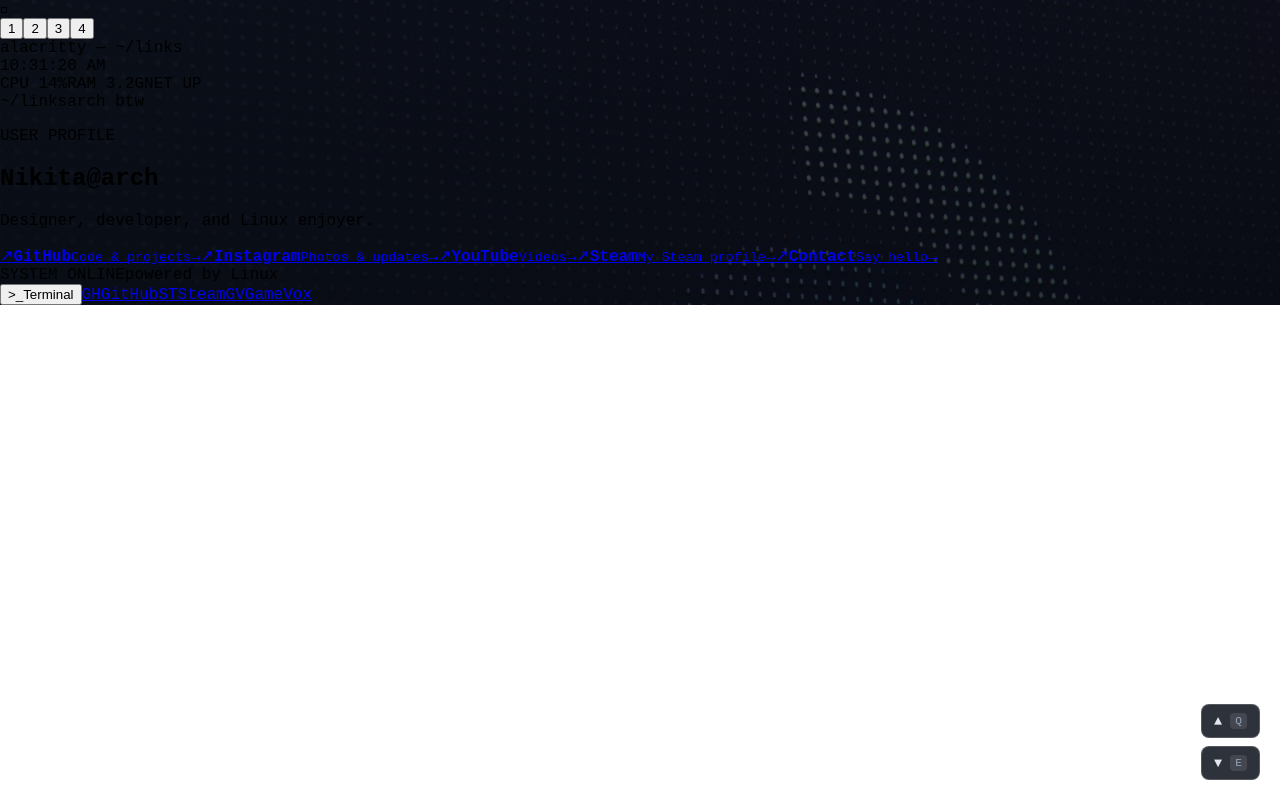
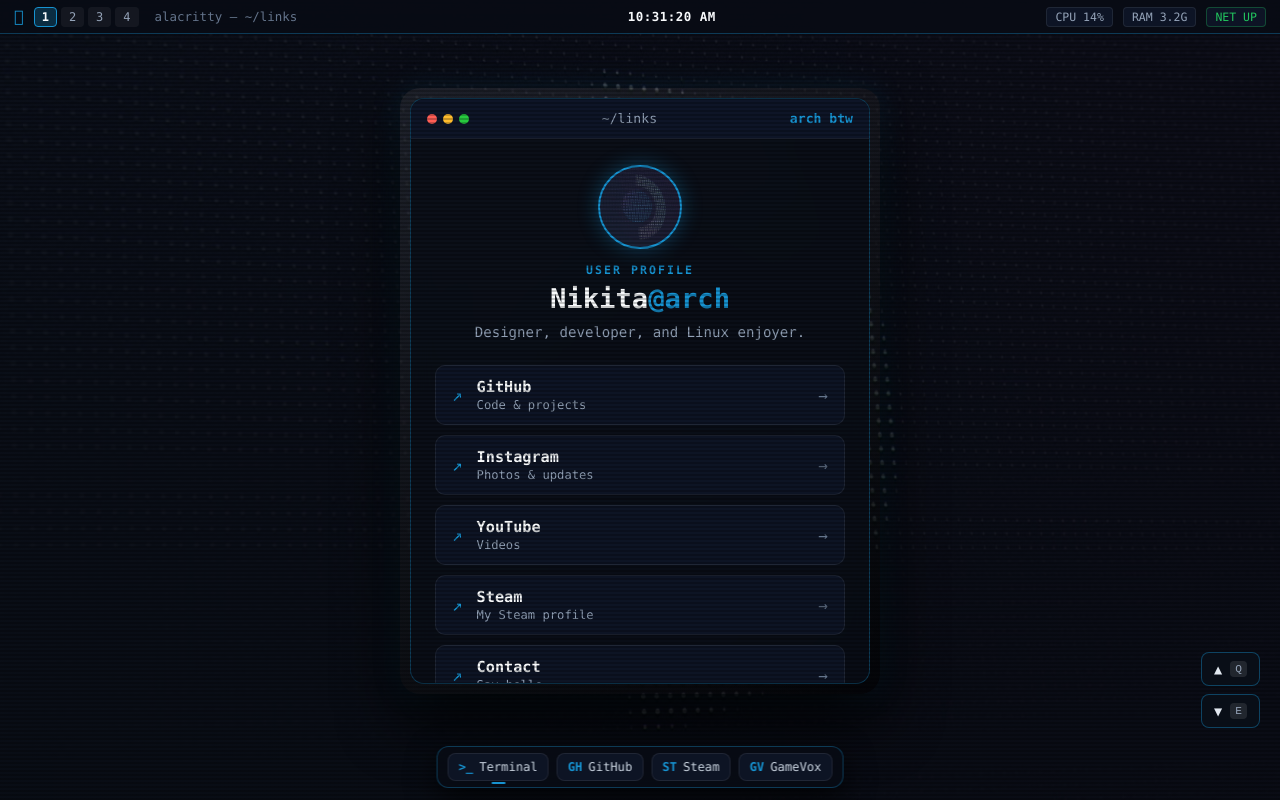
Before and after one commit to gitgamesoffcial/arch-terminal, a React (Vite) app: page / in a window 1280 px wide. Built offline with nearby package versions, Linux system fonts and the light colour scheme.

Commit message:
Update App.css

```diff
--- a/src/App.css
+++ b/src/App.css
@@ -1,6 +1,331 @@
+* {
+  box-sizing: border-box;
+  margin: 0;
+  padding: 0;
+}
+
+html,
+body,
+#root {
+  height: 100%;
+  width: 100%;
+  background-color: #05080e;
+  color: #e2e8f0;
+  font-family: "JetBrains Mono", "Fira Code", ui-monospace, SFMono-Regular, Menlo, Monaco, Consolas, monospace;
+}
+
+.screen {
+  min-height: 100vh;
+  width: 100%;
+  background-size: cover;
+  background-position: center;
+  background-repeat: no-repeat;
+  display: flex;
+  align-items: center;
+  justify-content: center;
+  padding: 58px 16px 76px;
+  position: relative;
+  overflow-y: auto;
+}
+
+/* Arch Topbar (Waybar Style) */
+.arch-topbar {
+  position: fixed;
+  top: 0;
+  left: 0;
+  right: 0;
+  height: 34px;
+  background: rgba(8, 12, 20, 0.9);
+  border-bottom: 1px solid rgba(23, 147, 209, 0.35);
+  backdrop-filter: blur(10px);
+  display: flex;
+  align-items: center;
+  justify-content: space-between;
+  padding: 0 14px;
+  font-size: 0.78rem;
+  z-index: 60;
+}
+
+.topbar-left,
+.topbar-right {
+  display: flex;
+  align-items: center;
+  gap: 10px;
+}
+
+.arch-logo {
+  color: #1793d1;
+  font-weight: 700;
+  font-size: 1rem;
+  user-select: none;
+}
+
+.workspaces {
+  display: flex;
+  gap: 4px;
+}
+
+.ws-btn {
+  background: rgba(255, 255, 255, 0.05);
+  border: 1px solid transparent;
+  color: #94a3b8;
+  padding: 2px 7px;
+  border-radius: 4px;
+  font-family: inherit;
+  font-size: 0.75rem;
+  cursor: pointer;
+  transition: all 0.15s ease;
+}
+
+.ws-btn:hover {
+  color: #f8fafc;
+  background: rgba(23, 147, 209, 0.15);
+}
+
+.ws-btn.active {
+  background: rgba(23, 147, 209, 0.25);
+  border-color: #1793d1;
+  color: #f8fafc;
+  font-weight: 700;
+}
+
+.active-window {
+  color: #64748b;
+  margin-left: 6px;
+}
+
+.topbar-clock {
+  color: #f8fafc;
+  font-weight: 600;
+  letter-spacing: 0.04em;
+}
+
+.sys-pill {
+  background: rgba(15, 23, 42, 0.85);
+  border: 1px solid rgba(255, 255, 255, 0.08);
+  padding: 2px 8px;
+  border-radius: 4px;
+  color: #94a3b8;
+  font-size: 0.72rem;
+}
+
+.net-pill {
+  color: #22c55e;
+  border-color: rgba(34, 197, 94, 0.3);
+}
+
+/* Main Terminal Card */
+.crt-bezel {
+  width: 100%;
+  max-width: 480px;
+  padding: 10px;
+  border-radius: 20px;
+  background: linear-gradient(145deg, rgba(255, 255, 255, 0.08), rgba(0, 0, 0, 0.6));
+  box-shadow: 0 25px 60px rgba(0, 0, 0, 0.85), 0 0 30px rgba(23, 147, 209, 0.15);
+  position: relative;
+  z-index: 2;
+}
+
+.card {
+  background: rgba(10, 14, 23, 0.88);
+  border: 1px solid rgba(23, 147, 209, 0.35);
+  border-radius: 14px;
+  overflow: hidden;
+  backdrop-filter: blur(12px);
+}
+
+.window-bar {
+  display: flex;
+  align-items: center;
+  justify-content: space-between;
+  padding: 12px 16px;
+  background: rgba(15, 23, 42, 0.9);
+  border-bottom: 1px solid rgba(255, 255, 255, 0.08);
+  font-size: 0.82rem;
+  color: #94a3b8;
+}
+
+.dots {
+  display: flex;
+  gap: 6px;
+}
+
+.dots i {
+  display: block;
+  width: 10px;
+  height: 10px;
+  border-radius: 50%;
+  font-style: normal;
+}
+
+.dots i:nth-child(1) {
+  background: #ff5f56;
+}
+
+.dots i:nth-child(2) {
+  background: #ffbd2e;
+}
+
+.dots i:nth-child(3) {
+  background: #27c93f;
+}
+
+.bar-right {
+  color: #1793d1;
+  font-weight: 600;
+}
+
+.content {
+  padding: 26px 24px 20px;
+  display: flex;
+  flex-direction: column;
+  align-items: center;
+  text-align: center;
+  max-height: 68vh;
+  overflow-y: auto;
+  scrollbar-width: thin;
+  scrollbar-color: #1793d1 rgba(255, 255, 255, 0.05);
+}
+
+.content::-webkit-scrollbar {
+  width: 6px;
+}
+
+.content::-webkit-scrollbar-thumb {
+  background: #1793d1;
+  border-radius: 3px;
+}
+
+.avatar {
+  width: 84px;
+  height: 84px;
+  border-radius: 50%;
+  background-size: cover;
+  background-position: center;
+  border: 2px solid #1793d1;
+  box-shadow: 0 0 20px rgba(23, 147, 209, 0.4);
+  margin-bottom: 14px;
+  flex-shrink: 0;
+}
+
+.eyebrow {
+  font-size: 0.72rem;
+  letter-spacing: 0.18em;
+  color: #1793d1;
+  font-weight: 700;
+  margin-bottom: 6px;
+}
+
+h1 {
+  font-size: 1.7rem;
+  font-weight: 700;
+  color: #f8fafc;
+  margin-bottom: 8px;
+}
+
+h1 span {
+  color: #1793d1;
+}
+
+.bio {
+  font-size: 0.88rem;
+  color: #94a3b8;
+  line-height: 1.5;
+  margin-bottom: 22px;
+}
+
+.links {
+  width: 100%;
+  display: flex;
+  flex-direction: column;
+  gap: 10px;
+  margin-bottom: 22px;
+}
+
+.link-card {
+  display: flex;
+  align-items: center;
+  justify-content: space-between;
+  padding: 12px 16px;
+  background: rgba(15, 23, 42, 0.75);
+  border: 1px solid rgba(255, 255, 255, 0.08);
+  border-radius: 10px;
+  text-decoration: none;
+  color: #f1f5f9;
+  transition: transform 0.18s ease, border-color 0.18s ease, background 0.18s ease, box-shadow 0.18s ease;
+  animation: fadeSlideUp 0.4s ease backwards;
+}
+
+.link-card:hover {
+  transform: translateY(-2px);
+  background: rgba(23, 147, 209, 0.14);
+  border-color: #1793d1;
+  box-shadow: 0 6px 20px rgba(23, 147, 209, 0.2);
+}
+
+.link-icon {
+  font-size: 1.1rem;
+  color: #1793d1;
+  margin-right: 14px;
+}
+
+.link-copy {
+  display: flex;
+  flex-direction: column;
+  align-items: flex-start;
+  flex: 1;
+  text-align: left;
+}
+
+.link-copy strong {
+  font-size: 0.95rem;
+  color: #f8fafc;
+}
+
+.link-copy small {
+  font-size: 0.76rem;
+  color: #94a3b8;
+  margin-top: 2px;
+}
+
+.link-arrow {
+  color: #64748b;
+  transition: transform 0.18s ease, color 0.18s ease;
+}
+
+.link-card:hover .link-arrow {
+  color: #1793d1;
+  transform: translateX(4px);
+}
+
+footer {
+  width: 100%;
+  display: flex;
+  align-items: center;
+  gap: 8px;
+  padding-top: 14px;
+  border-top: 1px solid rgba(255, 255, 255, 0.08);
+  font-size: 0.75rem;
+  color: #64748b;
+}
+
+.status-dot {
+  width: 8px;
+  height: 8px;
+  border-radius: 50%;
+  background: #22c55e;
+  box-shadow: 0 0 8px #22c55e;
+}
+
+.footer-right {
+  margin-left: auto;
+  color: #94a3b8;
+}
+
+/* Scroll Controls */
 .scroll-controls {
   position: fixed;
-  bottom: 20px;
+  bottom: 72px;
   right: 20px;
   z-index: 50;
   display: flex;
@@ -14,9 +339,9 @@
   justify-content: space-between;
   gap: 8px;
   padding: 8px 12px;
-  background: rgba(10, 15, 25, 0.85);
+  background: rgba(10, 15, 25, 0.88);
   color: #e2e8f0;
-  border: 1px solid rgba(255, 255, 255, 0.18);
+  border: 1px solid rgba(23, 147, 209, 0.4);
   border-radius: 8px;
   font-family: inherit;
   font-size: 0.85rem;
@@ -26,8 +351,8 @@
 }
 
 .scroll-btn:hover {
-  background: rgba(25, 35, 55, 0.95);
-  border-color: rgba(255, 255, 255, 0.45);
+  background: rgba(23, 147, 209, 0.2);
+  border-color: #1793d1;
   transform: translateY(-1px);
 }
 
@@ -42,3 +367,96 @@
   background: rgba(255, 255, 255, 0.1);
   color: #94a3b8;
 }
+
+/* Arch Bottom Taskbar / Dock */
+.arch-taskbar {
+  position: fixed;
+  bottom: 12px;
+  left: 50%;
+  transform: translateX(-50%);
+  display: flex;
+  align-items: center;
+  gap: 8px;
+  padding: 6px 10px;
+  background: rgba(8, 12, 20, 0.9);
+  border: 1px solid rgba(23, 147, 209, 0.35);
+  border-radius: 12px;
+  backdrop-filter: blur(12px);
+  box-shadow: 0 10px 30px rgba(0, 0, 0, 0.75);
+  z-index: 60;
+}
+
+.task-item {
+  display: flex;
+  align-items: center;
+  gap: 6px;
+  padding: 6px 10px;
+  background: rgba(15, 23, 42, 0.8);
+  border: 1px solid rgba(255, 255, 255, 0.08);
+  border-radius: 8px;
+  color: #cbd5e1;
+  text-decoration: none;
+  font-family: inherit;
+  font-size: 0.76rem;
+  cursor: pointer;
+  position: relative;
+  transition: transform 0.15s ease, border-color 0.15s ease, background 0.15s ease;
+}
+
+.task-item:hover {
+  transform: translateY(-2px);
+  background: rgba(23, 147, 209, 0.2);
+  border-color: #1793d1;
+  color: #f8fafc;
+}
+
+.task-item.running::after {
+  content: "";
+  position: absolute;
+  bottom: -4px;
+  left: 50%;
+  transform: translateX(-50%);
+  width: 14px;
+  height: 2px;
+  background: #1793d1;
+  border-radius: 2px;
+}
+
+.task-icon {
+  color: #1793d1;
+  font-weight: 700;
+}
+
+.scanlines {
+  position: fixed;
+  inset: 0;
+  pointer-events: none;
+  z-index: 10;
+  background: linear-gradient(
+    to bottom,
+    rgba(255, 255, 255, 0),
+    rgba(255, 255, 255, 0) 50%,
+    rgba(0, 0, 0, 0.22) 50%,
+    rgba(0, 0, 0, 0.22)
+  );
+  background-size: 100% 4px;
+}
+
+@media (max-width: 600px) {
+  .active-window,
+  .topbar-right,
+  .task-label {
+    display: none;
+  }
+}
+
+@keyframes fadeSlideUp {
+  from {
+    opacity: 0;
+    transform: translateY(8px);
+  }
+  to {
+    opacity: 1;
+    transform: translateY(0);
+  }
+}
```
